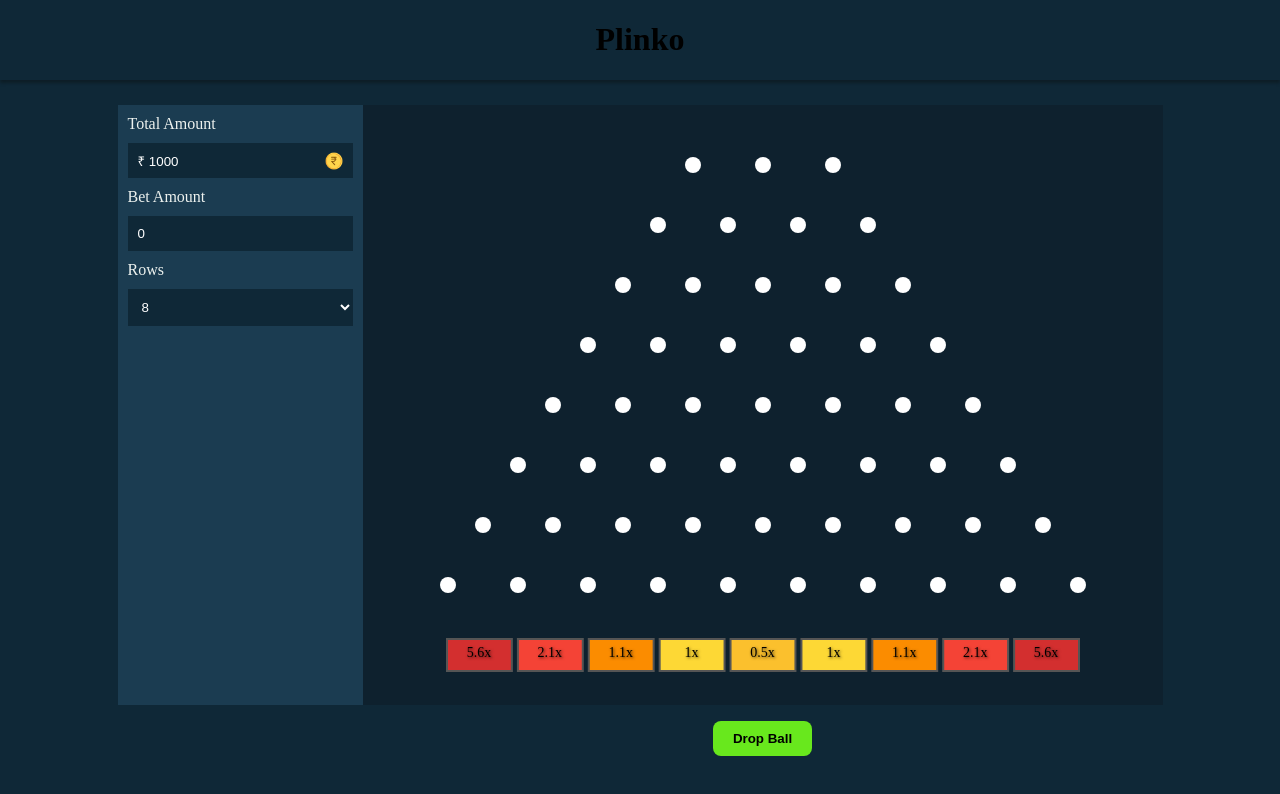
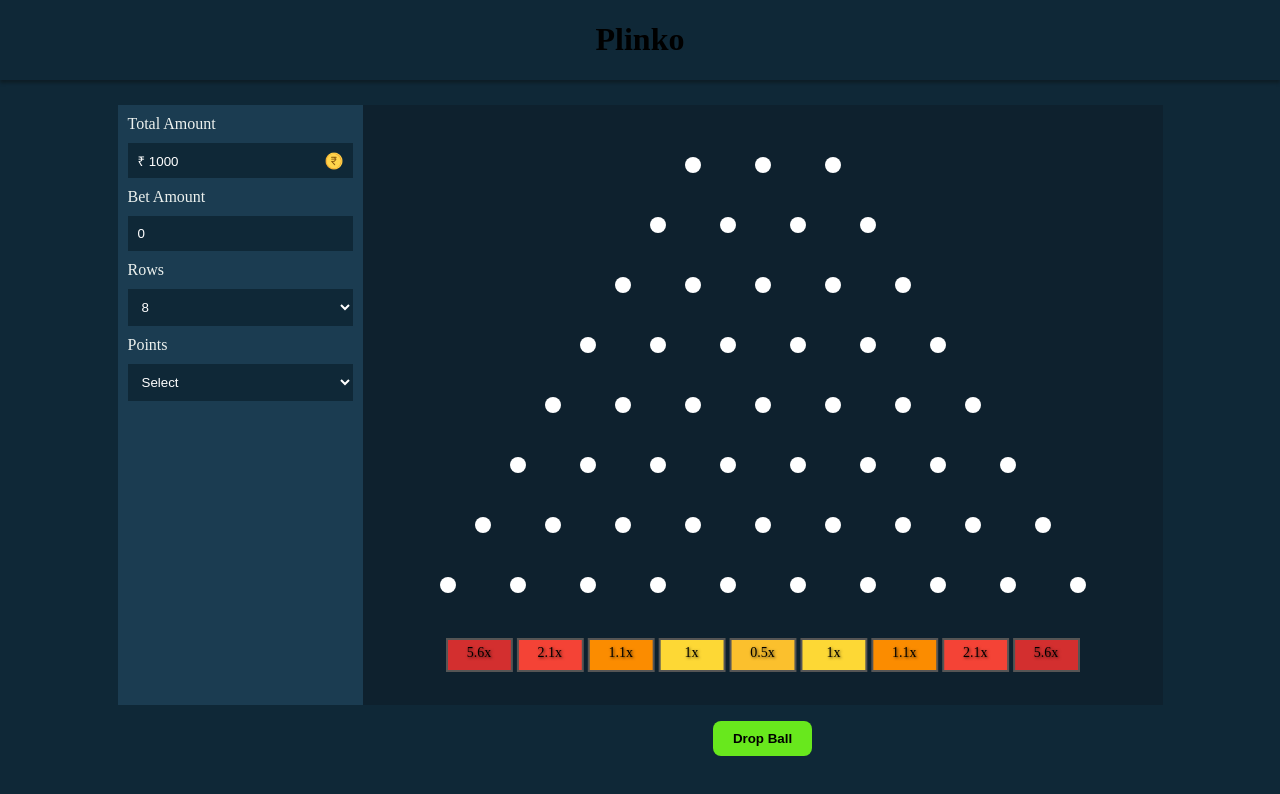
Before and after one commit to abhiNanand/Plinko-Game, a React (Vite) app: page / in a window 1280 px wide. Shown: the top 794 px of the page. Built offline with nearby package versions, Linux system fonts and the light colour scheme.

Commit message:
feat: ball collide to choosen box

```diff
--- a/src/Components/Game/Game.tsx
+++ b/src/Components/Game/Game.tsx
@@ -11,6 +11,8 @@ export default function Game() {
   const rows = useSelector((state: any) => state.game.rows);
   const betAmount = useSelector((state: any) => state.game.amount);
   const totalAmount = useSelector((state: any) => state.game.total);
+  const pointsIndex = useSelector((state:any)=>state.game.pointsIndex);
+  console.log(pointsIndex);
   const sceneRef = useRef<HTMLDivElement>(null);
   const engineRef = useRef<Matter.Engine | null>(null);
   const renderRef = useRef<Matter.Render | null>(null);
@@ -199,16 +201,15 @@ export default function Game() {
 
     Events.on(engine, "beforeUpdate", () => {
       Matter.Composite.allBodies(engine.world).forEach((body) => {
-        if (body.label === "ball" && body.position.y < 300) {
-          if (Math.random() < 0.1) {
+        if (body.label === "ball" ) {
+
             const dx = 400 - body.position.x;
             const biasStrength = 0.000007;
             Matter.Body.applyForce(body, body.position, {
               x: dx * biasStrength,
-
               y: 0,
             });
-          }
+
         }
       });
     });
--- a/src/Components/Menu/Menu.tsx
+++ b/src/Components/Menu/Menu.tsx
@@ -1,15 +1,18 @@
 import { useState } from 'react';
 import { useDispatch, useSelector } from 'react-redux';
-import { TEXT } from '../../Shared/Constants';
-import { updateBetAmount, updateRows } from '../../store';
+import { TEXT, points } from '../../Shared/Constants';
+import { updateBetAmount, updateRows, updatePointsIndex } from '../../store';
 import { image } from '../../assets';
 import './Menu.css';
+
 export default function Menu() {
-
     const [amount, setAmount] = useState<number | string>(0);
     const dispatch = useDispatch();
+
     const totalAmount = useSelector((state: any) => state.game.total);
+    const rows = useSelector((state: any) => state.game.rows);
     const isBallDropping = useSelector((state: any) => state.game.ballDropped);
+    const pointsIndex = useSelector((state: any) => state.game.pointsIndex);
 
     const handleChange = (e: React.ChangeEvent<HTMLInputElement>) => {
         let value = e.target.value;
@@ -24,12 +27,15 @@ export default function Menu() {
 
     const handleBlur = (e: React.ChangeEvent<HTMLInputElement>) => {
         const value = e.target.value;
-        if ((value) == '' || Number(value) < 0) { setAmount(0); dispatch(updateBetAmount(0)) }
-        else {
+        if (value === '' || Number(value) < 0) {
+            setAmount(0);
+            dispatch(updateBetAmount(0));
+        } else {
             setAmount(Number(value));
-            dispatch(updateBetAmount((Number(value))))
+            dispatch(updateBetAmount(Number(value)));
         }
-    }
+    };
+
     return (
         <div className="menu-container">
             <label htmlFor="total-amount">{TEXT.TOTAL_AMOUNT}</label>
@@ -37,19 +43,57 @@ export default function Menu() {
                 <input id="total-amount" type="text" disabled value={`₹ ${totalAmount}`} />
                 <img src={image.rupeeIcon} height="18px" width="18px" alt="rupeeIcon" />
             </div>
+
             <label htmlFor="amount">{TEXT.BET_AMOUNT}</label>
-            <input id="amount" type="number" min="0" value={amount} onChange={handleChange} onBlur={handleBlur} disabled={isBallDropping} onKeyDown={(e) => {
-                if (['e', 'E', '+', '-'].includes(e.key)) {
-                    e.preventDefault();
-                }
-            }} />
+            <input
+                id="amount"
+                type="number"
+                min="0"
+                value={amount}
+                onChange={handleChange}
+                onBlur={handleBlur}
+                disabled={isBallDropping}
+                onKeyDown={(e) => {
+                    if (['e', 'E', '+', '-'].includes(e.key)) {
+                        e.preventDefault();
+                    }
+                }}
+            />
+
             <label htmlFor="rows">{TEXT.ROWS}</label>
-            <select id="rows" onChange={(e) => dispatch(updateRows(Number(e.target.value)))} disabled={isBallDropping}>
-                {[...Array(9)].map((_, i) => (<option key={8 + i} >{8 + i}</option>))}
+            <select
+                id="rows"
+                onChange={(e) => {
+                    const newRows = Number(e.target.value);
+                    dispatch(updateRows(newRows));
+                    dispatch(updatePointsIndex(-1));
+                }}
+                disabled={isBallDropping}
+                value={rows}
+            >
+                {[...Array(9)].map((_, i) => (
+                    <option key={8 + i} value={8 + i}>
+                        {8 + i}
+                    </option>
+                ))}
             </select>
 
+            <label htmlFor="points">Points</label>
+            <select
+                id="points"
+                value={pointsIndex}
+                onChange={(e) => dispatch(updatePointsIndex(Number(e.target.value)))}
+                disabled={isBallDropping}
+            >
+                <option value={-1} >
+                    Select
+                </option>
+                {points[rows - 8].map((value, index) => (
+                    <option key={`${value}${index}`} value={index}>
+                        {value}x
+                    </option>
+                ))}
+            </select>
         </div>
-
-
     );
 }
--- a/src/store/index.ts
+++ b/src/store/index.ts
@@ -5,6 +5,7 @@ interface Values {
   amount: number;
   rows: number;
   ballDropped: boolean;
+  pointsIndex:number;
 }
 
 const initialState: Values = {
@@ -12,6 +13,7 @@ const initialState: Values = {
   amount: 0,
   rows: 8,
   ballDropped:false,
+  pointsIndex: -1,
 };
 
 const slice = createSlice({
@@ -33,8 +35,11 @@ const slice = createSlice({
     ballDropping(state,action:PayloadAction<boolean>){
       state.ballDropped=action.payload;
     },
+    updatePointsIndex(state,action:PayloadAction<number>){
+      state.pointsIndex = action.payload;
+    },
   },
 });
 
-export const {updateRows,incrementTotalAmount,decrementTotalAmount,updateBetAmount,ballDropping} = slice.actions;
+export const {updateRows,incrementTotalAmount,decrementTotalAmount,updateBetAmount,ballDropping, updatePointsIndex} = slice.actions;
 export default slice.reducer;
```
Also changed, not shown: notes.txt.
